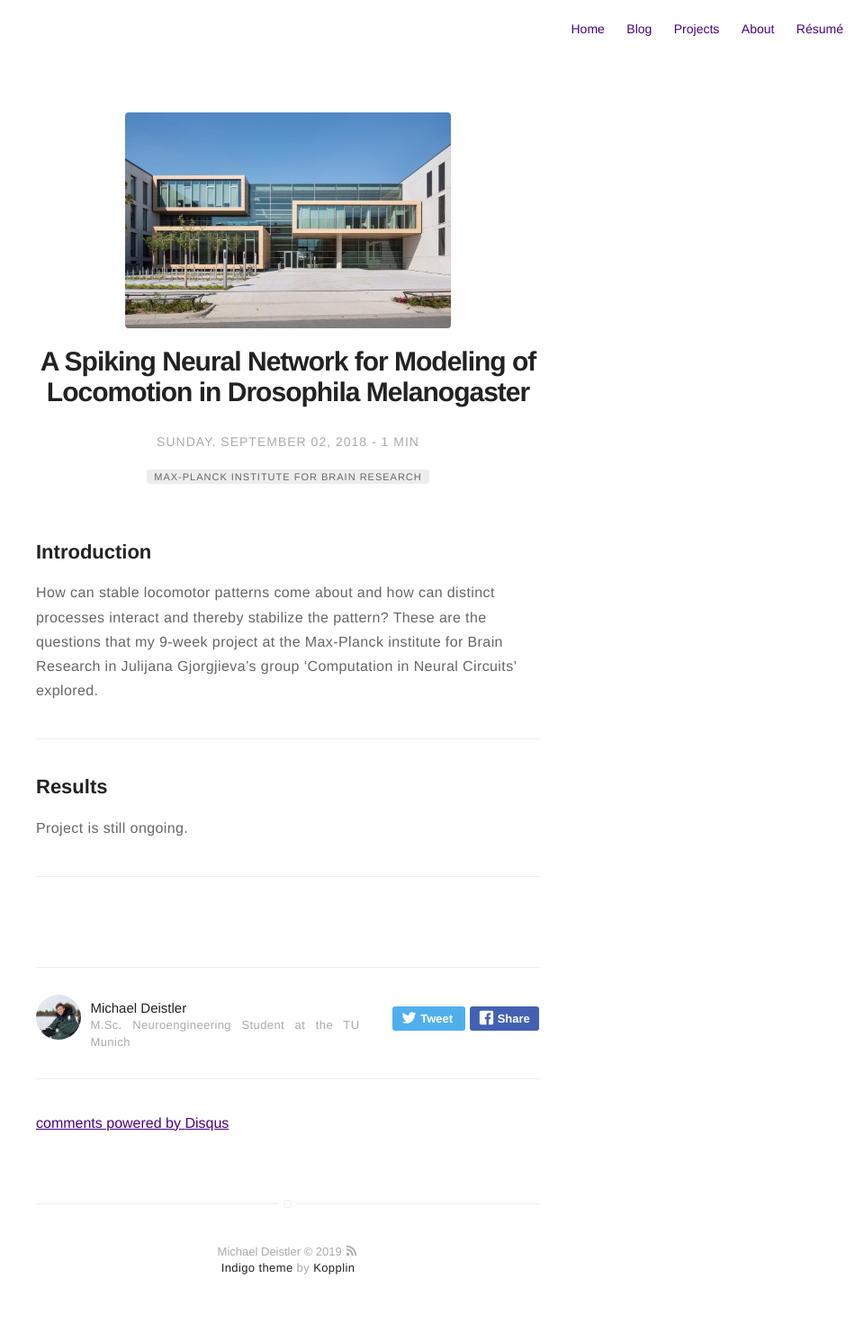
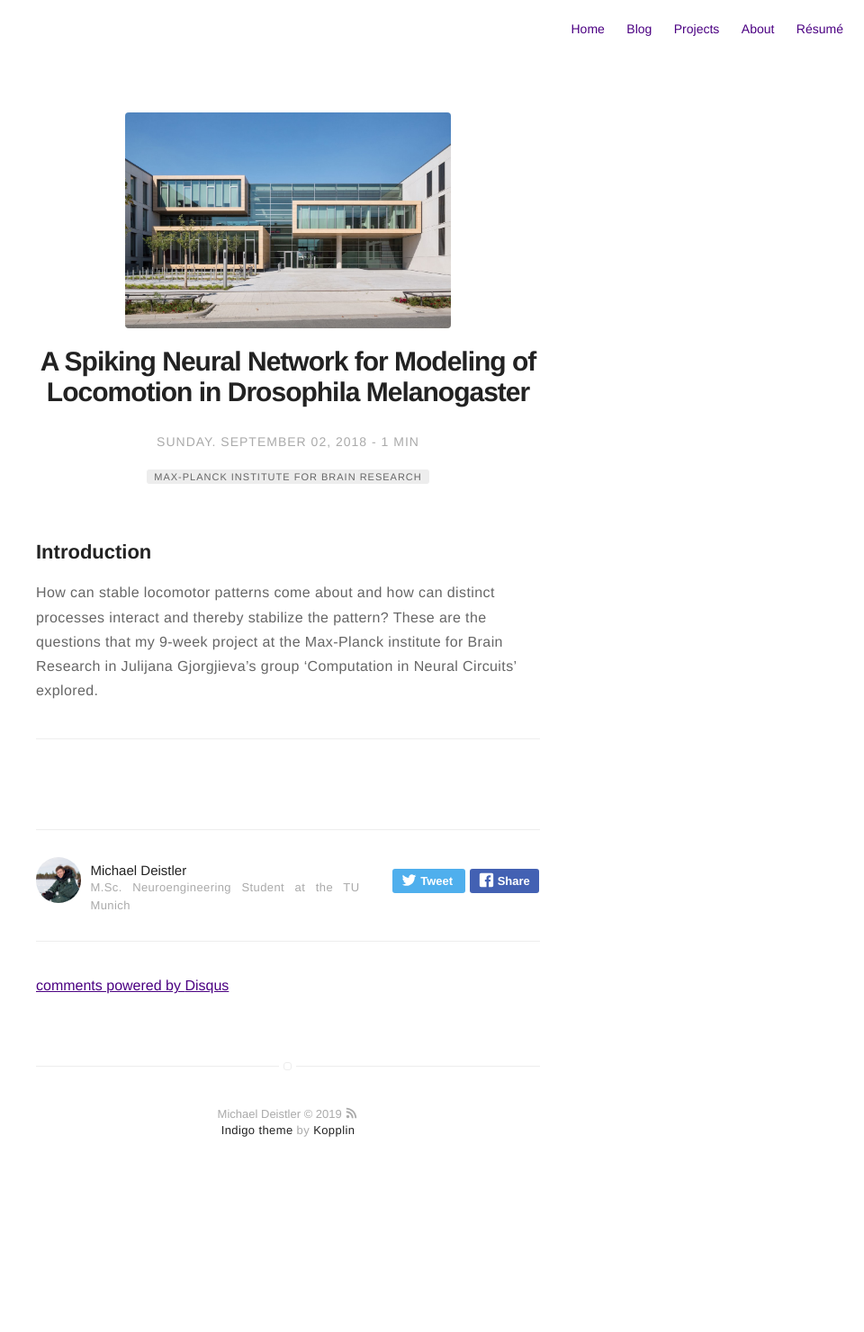
Before and after one commit to michaeldeistler/michaeldeistler.github.io, a Jekyll site: the page built from _posts/2018-09-02-spiking_network_drosophila_modelling.markdown, in a window 1280 px wide. Shown: the whole page at 90% size, without its empty margins (320-1280 px from the left). Built offline with Jekyll 4.4.1, drawn with Linux system fonts in a browser that asks for light colours; comment, search, counter and statistics services are not loaded; after the commit the page ends 1328 px from its top, so only the background shows below that.

```diff
--- a/_posts/2018-09-02-spiking_network_drosophila_modelling.markdown
+++ b/_posts/2018-09-02-spiking_network_drosophila_modelling.markdown
@@ -18,9 +18,3 @@ externalLink: false
 How can stable locomotor patterns come about and how can distinct processes interact and thereby stabilize the pattern? These are the questions that my 9-week project at the Max-Planck institute for Brain Research in Julijana Gjorgjieva's group 'Computation in Neural Circuits' explored.
 
 ---
-
-## Results
-
-Project is still ongoing.
-
----
```
